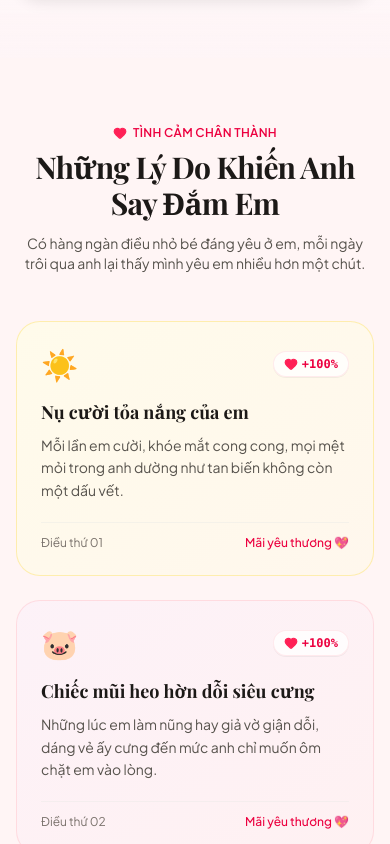
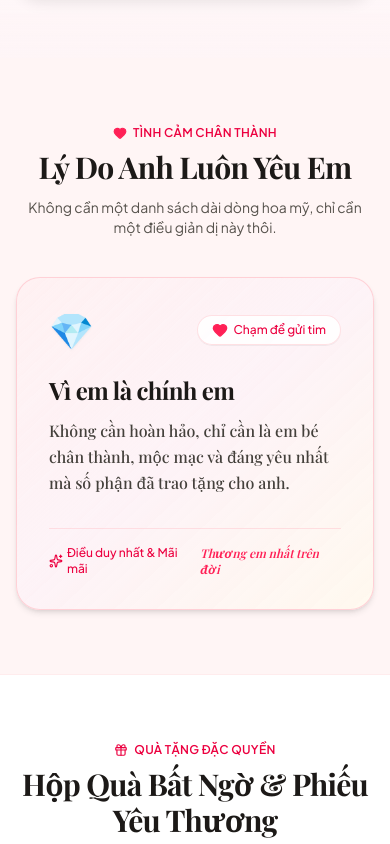
Before and after one commit to Tran1209/chuc-mung-20-10, a React (Vite) app: page / in a window 390 px wide. Shown: the part 8460-9304 px from the top of the page. Built offline with nearby package versions, Linux system fonts and the light colour scheme; a web font is replaced by a local one.

Commit message:
refactor: keep only centerpiece reason 'Vi em la chinh em', remove like percentage counters

```diff
--- a/src/components/ReasonsDeck.tsx
+++ b/src/components/ReasonsDeck.tsx
@@ -1,115 +1,87 @@
 import React, { useState } from 'react';
-import { Heart, Sparkles, Smile } from 'lucide-react';
+import { Heart, Sparkles } from 'lucide-react';
 import { REASONS_LOVE } from '../data/memories.ts';
 import confetti from 'canvas-confetti';
 
 export const ReasonsDeck: React.FC = () => {
-  const [activeReasonId, setActiveReasonId] = useState<number | null>(null);
-  const defaultScores: Record<number, number> = {
-    1: 100,
-    2: 100,
-    3: 100,
-    4: 100,
-    5: 100,
-    6: 1000,
-  };
+  const [loved, setLoved] = useState<boolean>(false);
 
-  const [loveScores, setLoveScores] = useState<Record<number, number>>(() => {
-    try {
-      const stored = localStorage.getItem('love_scores_2010');
-      if (stored) {
-        return JSON.parse(stored);
-      }
-    } catch {}
-    return defaultScores;
-  });
-
-  const handleBoostLove = (e: React.MouseEvent, id: number) => {
+  const handleBoostLove = (e: React.MouseEvent) => {
     e.stopPropagation();
-    setLoveScores((prev) => {
-      const updated = {
-        ...prev,
-        [id]: (prev[id] || 100) + 10,
-      };
-      try {
-        localStorage.setItem('love_scores_2010', JSON.stringify(updated));
-      } catch {}
-      return updated;
-    });
+    setLoved(true);
 
     const rect = (e.target as HTMLElement).getBoundingClientRect();
     confetti({
-      particleCount: 12,
-      spread: 35,
+      particleCount: 25,
+      spread: 60,
       origin: {
         x: rect.left / window.innerWidth,
         y: rect.top / window.innerHeight,
       },
-      colors: ['#fb7185', '#f43f5e', '#fda4af'],
+      colors: ['#fb7185', '#f43f5e', '#fda4af', '#f472b6'],
     });
   };
 
+  const reason = REASONS_LOVE[0];
+
   return (
     <section id="reasons" className="py-16 md:py-24 bg-rose-50/30">
-      <div className="max-w-6xl mx-auto px-4 sm:px-6">
+      <div className="max-w-4xl mx-auto px-4 sm:px-6">
         {/* Section Header */}
-        <div className="text-center max-w-2xl mx-auto mb-12">
+        <div className="text-center max-w-2xl mx-auto mb-10">
           <div className="inline-flex items-center gap-1.5 text-xs font-semibold tracking-wide text-rose-600 mb-2 uppercase">
             <Heart className="w-3.5 h-3.5 fill-rose-500 text-rose-500" />
             <span>Tình Cảm Chân Thành</span>
           </div>
           <h2 className="text-3xl sm:text-4xl font-serif-romantic font-bold text-stone-900 tracking-tight mb-3">
-            Những Lý Do Khiến Anh Say Đắm Em
+            Lý Do Anh Luôn Yêu Em
           </h2>
           <p className="text-sm text-stone-600">
-            Có hàng ngàn điều nhỏ bé đáng yêu ở em, mỗi ngày trôi qua anh lại thấy mình yêu em nhiều hơn một chút.
+            Không cần một danh sách dài dòng hoa mỹ, chỉ cần một điều giản dị này thôi.
           </p>
         </div>
 
-        {/* 6 Reasons Cards Grid */}
-        <div className="grid grid-cols-1 md:grid-cols-2 lg:grid-cols-3 gap-6">
-          {REASONS_LOVE.map((item) => {
-            const isSelected = activeReasonId === item.id;
-            const score = loveScores[item.id] || 100;
-
-            return (
+        {/* Single Centerpiece Reason Card */}
+        {reason && (
+          <div className="max-w-xl mx-auto">
             <div
-                key={item.id}
-                onClick={() => setActiveReasonId(isSelected ? null : item.id)}
-                className={`relative p-6 rounded-3xl transition-all duration-300 border cursor-pointer flex flex-col justify-between ${item.bgGradient} ${
-                  isSelected ? 'shadow-md scale-[1.02] ring-2 ring-rose-300' : 'hover:shadow-md'
-                }`}
+              onClick={handleBoostLove}
+              className="relative p-8 sm:p-10 rounded-3xl transition-all duration-300 border border-rose-200/90 bg-gradient-to-br from-rose-50 via-pink-50/70 to-amber-50/60 shadow-md hover:shadow-xl hover:-translate-y-1 cursor-pointer flex flex-col justify-between"
             >
               <div>
-                  <div className="flex items-center justify-between gap-3 mb-4">
-                    <span className="text-3xl">{item.emoji}</span>
+                <div className="flex items-center justify-between gap-3 mb-6">
+                  <span className="text-4xl drop-shadow-xs">{reason.emoji}</span>
                   <button
-                      onClick={(e) => handleBoostLove(e, item.id)}
-                      className="flex items-center gap-1 px-2.5 py-1 rounded-full bg-white/80 hover:bg-white text-rose-600 text-xs font-semibold shadow-2xs border border-rose-200/40 transition-colors"
-                      title="Tăng điểm yêu thích"
+                    onClick={handleBoostLove}
+                    className="flex items-center gap-1.5 px-3.5 py-1.5 rounded-full bg-white/90 hover:bg-white text-rose-600 text-xs font-medium shadow-2xs border border-rose-200/60 transition-colors cursor-pointer"
+                    title="Gửi ngàn yêu thương"
                   >
-                      <Heart className="w-3.5 h-3.5 fill-rose-500 text-rose-500" />
-                      <span className="tabular-nums font-mono">+{score}%</span>
+                    <Heart className="w-4 h-4 fill-rose-500 text-rose-500" />
+                    <span>{loved ? 'Yêu em vô điều kiện 💖' : 'Chạm để gửi tim'}</span>
                   </button>
                 </div>
 
-                  <h3 className="font-serif-romantic font-bold text-stone-900 text-lg mb-2">
-                    {item.title}
+                <h3 className="font-serif-romantic font-bold text-stone-900 text-2xl sm:text-3xl mb-3 tracking-tight">
+                  {reason.title}
                 </h3>
 
-                  <p className="text-sm text-stone-600 leading-relaxed font-normal">
-                    {item.description}
+                <p className="text-base sm:text-lg text-stone-700 leading-relaxed font-serif-romantic">
+                  {reason.description}
                 </p>
               </div>
 
-                <div className="mt-5 pt-3 border-t border-stone-200/40 flex items-center justify-between text-xs text-stone-500">
-                  <span>Điều thứ 0{item.id}</span>
-                  <span className="text-rose-600 font-medium">Mãi yêu thương 💖</span>
+              <div className="mt-8 pt-4 border-t border-rose-200/60 flex items-center justify-between text-xs text-stone-500">
+                <span className="flex items-center gap-1 text-rose-600 font-medium">
+                  <Sparkles className="w-3.5 h-3.5" />
+                  Điều duy nhất & Mãi mãi
+                </span>
+                <span className="font-serif-romantic italic text-rose-500 font-semibold">
+                  Thương em nhất trên đời
+                </span>
               </div>
             </div>
-            );
-          })}
           </div>
+        )}
       </div>
     </section>
   );
--- a/src/data/memories.ts
+++ b/src/data/memories.ts
@@ -189,44 +189,9 @@ export const INITIAL_COUPONS: LoveCoupon[] = [
 export const REASONS_LOVE: ReasonLove[] = [
   {
     id: 1,
-    title: 'Nụ cười tỏa nắng của em',
-    description: 'Mỗi lần em cười, khóe mắt cong cong, mọi mệt mỏi trong anh dường như tan biến không còn một dấu vết.',
-    emoji: '☀️',
-    bgGradient: 'bg-gradient-to-br from-amber-50 to-orange-50 border-amber-200/60',
-  },
-  {
-    id: 2,
-    title: 'Chiếc mũi heo hờn dỗi siêu cưng',
-    description: 'Những lúc em làm nũng hay giả vờ giận dỗi, dáng vẻ ấy cưng đến mức anh chỉ muốn ôm chặt em vào lòng.',
-    emoji: '🐷',
-    bgGradient: 'bg-gradient-to-br from-pink-50 to-rose-50 border-rose-200/60',
-  },
-  {
-    id: 3,
-    title: 'Sự dịu dàng và quan tâm',
-    description: 'Cách em hỏi han anh ăn cơm chưa, nhắc anh ngủ sớm, từng cử chỉ nhỏ đều chan chứa sự ấm áp vô bờ.',
-    emoji: '🌸',
-    bgGradient: 'bg-gradient-to-br from-rose-50 to-pink-50 border-pink-200/60',
-  },
-  {
-    id: 4,
-    title: 'Đôi mắt to tròn biết nói',
-    description: 'Anh có thể ngắm đôi mắt ấy cả ngày mà không chán, bởi trong đó anh thấy cả bầu trời bình yên của mình.',
-    emoji: '👀',
-    bgGradient: 'bg-gradient-to-br from-sky-50 to-blue-50 border-blue-200/60',
-  },
-  {
-    id: 5,
-    title: 'Nét tinh nghịch, lí lắc',
-    description: 'Những câu trêu đùa, những tấm ảnh dìm dễ thương hay filter nhí nhảnh luôn khiến tình yêu của mình ngập tiếng cười.',
-    emoji: '🎈',
-    bgGradient: 'bg-gradient-to-br from-violet-50 to-purple-50 border-purple-200/60',
-  },
-  {
-    id: 6,
     title: 'Vì em là chính em',
     description: 'Không cần hoàn hảo, chỉ cần là em bé chân thành, mộc mạc và đáng yêu nhất mà số phận đã trao tặng cho anh.',
     emoji: '💎',
-    bgGradient: 'bg-gradient-to-br from-emerald-50 to-teal-50 border-teal-200/60',
+    bgGradient: 'bg-gradient-to-br from-rose-50 via-pink-50 to-amber-50 border-rose-200/80 shadow-md',
   },
 ];
```
Lines whose indentation alone changed are shown as unchanged.
